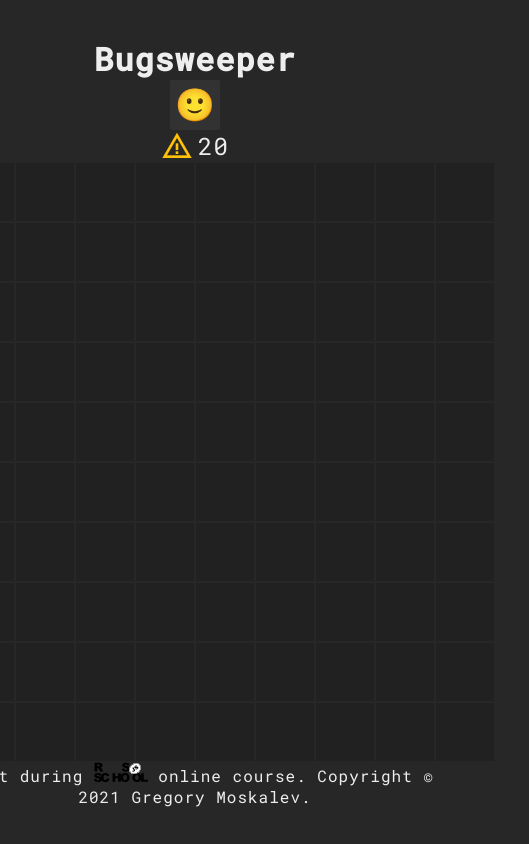
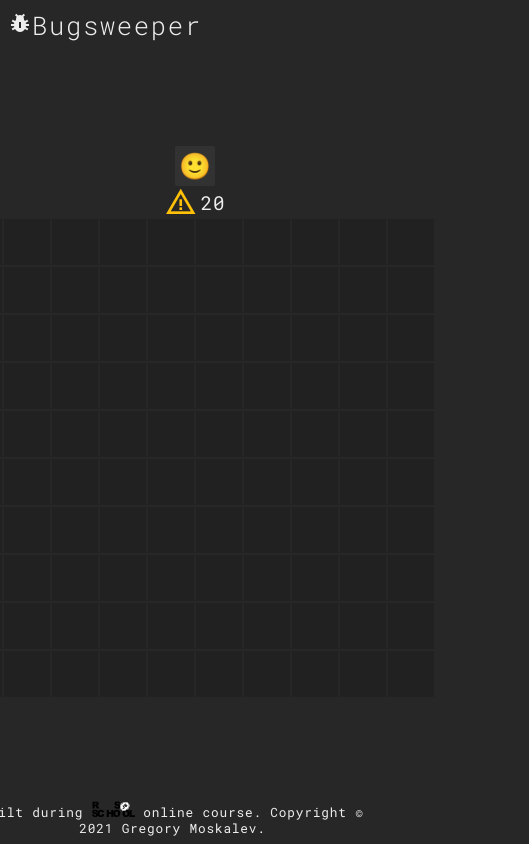
Before and after one commit to GregoryMoskalev/react-game, a React (Create React App) app in the folder react-game/: page / in a window 390 px wide. Shown: the whole page, 529 px wide, since content can reach past the window. Built offline with nearby package versions, Linux system fonts and the light colour scheme.

Commit message:
feat: style footer and h1

```diff
--- a/react-game/src/components/App/App.scss
+++ b/react-game/src/components/App/App.scss
@@ -1,3 +1,5 @@
 .App {
+  display: flex;
+  flex-direction: column;
   text-align: center;
 }
--- a/react-game/src/components/Board/Board.tsx
+++ b/react-game/src/components/Board/Board.tsx
@@ -84,7 +84,9 @@ const Board: React.FC = () => {
 
   return (
     <div className="Board">
-      <h1>Bugsweeper</h1>
+      <h1 className="heading h-1">
+        <div className="material-icons">pest_control</div>Bugsweeper
+      </h1>
       <button className="NewGame" onClick={handleNewGame}>
         {button}
       </button>
--- a/react-game/src/components/Cell/Cell.scss
+++ b/react-game/src/components/Cell/Cell.scss
@@ -2,14 +2,15 @@
 
 .Cell {
   display: flex;
-  width: 60px;
-  height: 60px;
+  width: 6rem;
+  height: 6rem;
   align-items: center;
   justify-content: center;
   border: 1px solid $color-primary;
   border-radius: 2px;
   background-color: $color-primary-dark-2;
   transition: translate .3s ease, background-color .3s ease;
+  overflow: hidden;
 
   &:hover:not(.Cell-open) {
     transform: translateY(-1px);
--- a/react-game/src/components/Footer/Footer.scss
+++ b/react-game/src/components/Footer/Footer.scss
@@ -1,6 +1,7 @@
 .Footer {
-  position: relative;
+  position: absolute;
   bottom: 0;
+  margin-bottom: 1rem;
 }
 .rs-logo {
   height: 2rem;
--- a/react-game/src/index.scss
+++ b/react-game/src/index.scss
@@ -11,6 +11,12 @@ html {
   height: 100%;
   font-size: 62.5%; // 10px/16px = 62.5% => 1rem = 10px
   font-family: 'Roboto Mono', monospace;
+}
+
+@media screen and (max-width: 1020px) {
+  html {
+    font-size: 50%;
+  }
 }
 
 body {
@@ -39,6 +45,17 @@ button {
 a {
   color: #eee;
   text-decoration: none;
+}
+
+.h-1 {
+  position: absolute;
+  left: 0;
+  top: 0;
+  margin: 1rem;
+}
+.heading {
+  font-weight: 300;
+  letter-spacing: .2rem;
 }
 
 .glitch {
```
